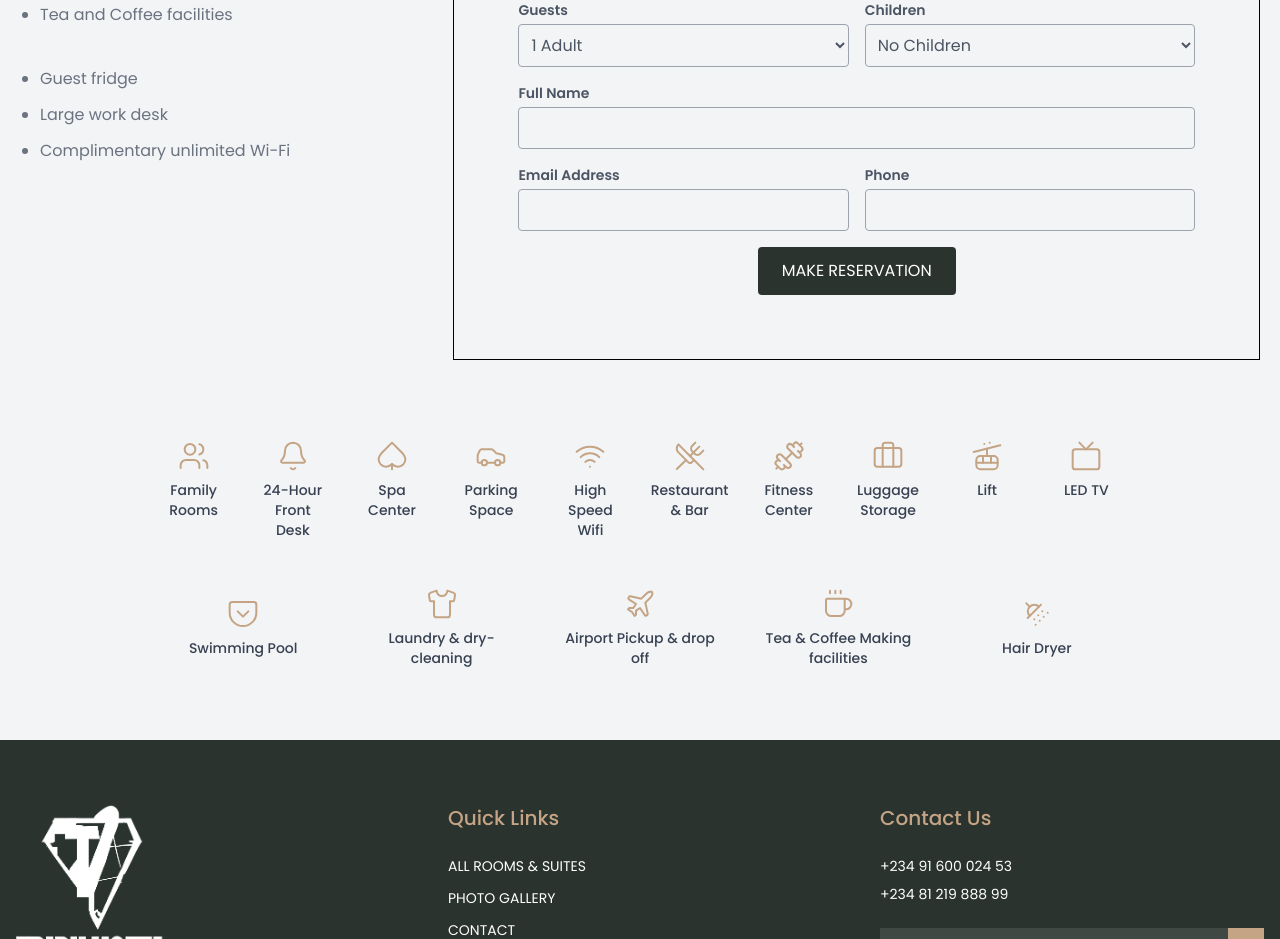
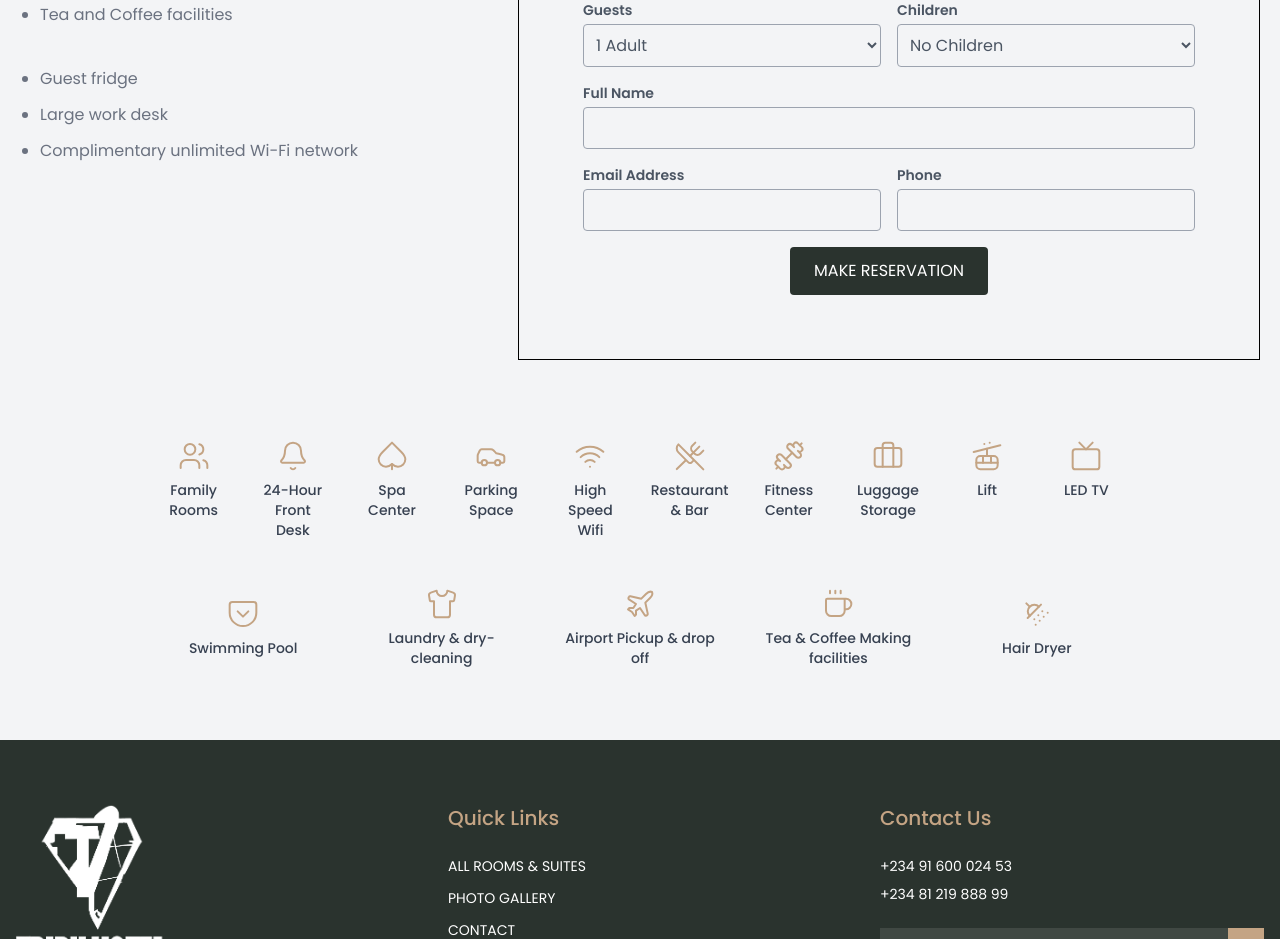
Before and after one commit to TheMoeEntity/tribu-hotel-redesign, a Next.js app: page /rooms/business-suite in a window 1280 px wide. Shown: the part 1120-2059 px from the top of the page. Built offline with nearby package versions, Linux system fonts and the light colour scheme; no server answers; a web font is replaced by a local one.

Commit message:
`Update room amenities list in SingleRoom component`

```diff
--- a/src/app/rooms/[slug]/page.tsx
+++ b/src/app/rooms/[slug]/page.tsx
@@ -37,7 +37,7 @@ const SingleRoom = async ({ params }: { params: { slug: string } }) => {
             <ul className="list-disc text-gray-500 ml-5 space-y-3">
               <li>Guest fridge</li>
               <li>Large work desk</li>
-              <li>Complimentary unlimited Wi-Fi</li>
+              <li>Complimentary unlimited Wi-Fi network</li>
             </ul>
           </div>
           <ReservationForm />
```
